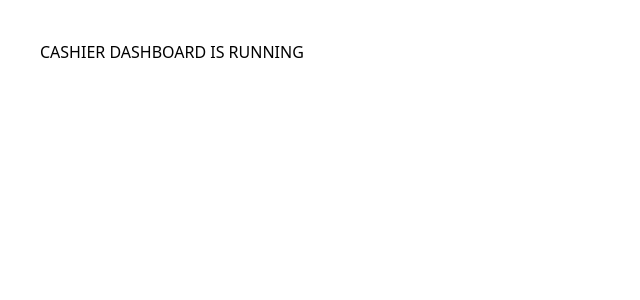
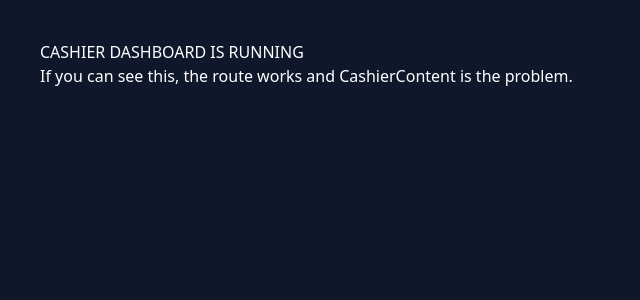
Before and after one commit to Steemuh/AlfaKiosk, a Next.js app in the folder apps/cashier/: page /dashboard in a window 1280 px wide. Shown: the top 300 px of the page, without its empty margins (0-640 px from the left). Built offline with nearby package versions, Linux system fonts and the light colour scheme.

Commit message:
test: isolate cashier dashboard route

```diff
--- a/apps/cashier/src/app/dashboard/page.tsx
+++ b/apps/cashier/src/app/dashboard/page.tsx
@@ -22,9 +22,10 @@
 
 
 export default function CashierDashboard() {
-  return (
-    <div style={{ padding: 40 }}>
-      <h1>CASHIER DASHBOARD IS RUNNING</h1>
-    </div>
-  );
+	return (
+		<div style={{ padding: 40, color: "white", background: "#0f172a", minHeight: "100vh" }}>
+			<h1>CASHIER DASHBOARD IS RUNNING</h1>
+			<p>If you can see this, the route works and CashierContent is the problem.</p>
+		</div>
+	);
 }
```
